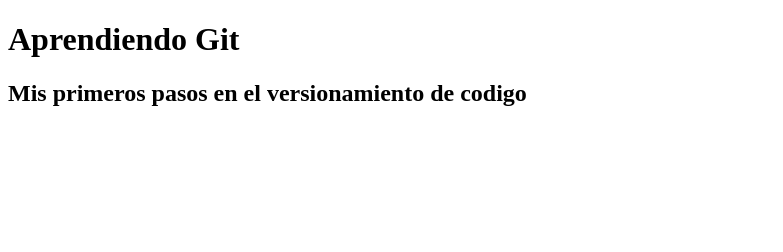
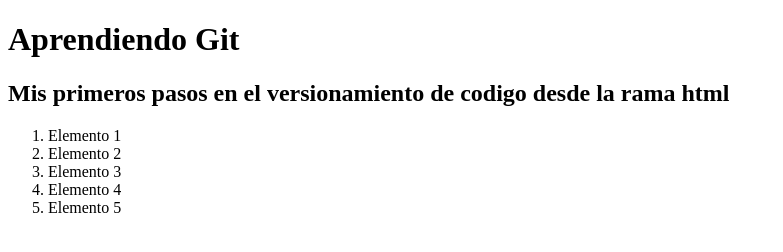
Before and after one commit to JoshMatLoz/curso-git, a plain HTML site: page index.html in a window 1280 px wide. Shown: the whole page, without its empty margins (0-783 px from the left). Drawn offline with Linux system fonts and the light colour scheme.

Commit message:
Agregando index.js al index.html

```diff
--- a/index.html
+++ b/index.html
@@ -10,7 +10,15 @@
 
 <body>
   <h1>Aprendiendo Git</h1>
-  <h2>Mis primeros pasos en el versionamiento de codigo</h2>
+  <h2>Mis primeros pasos en el versionamiento de codigo desde la rama html</h2>
+  <ol>
+    <li>Elemento 1</li>
+    <li>Elemento 2</li>
+    <li>Elemento 3</li>
+    <li>Elemento 4</li>
+    <li>Elemento 5</li>
+  </ol>
+  <script src="app.js"></script>
 </body>
 
 </html>
```
